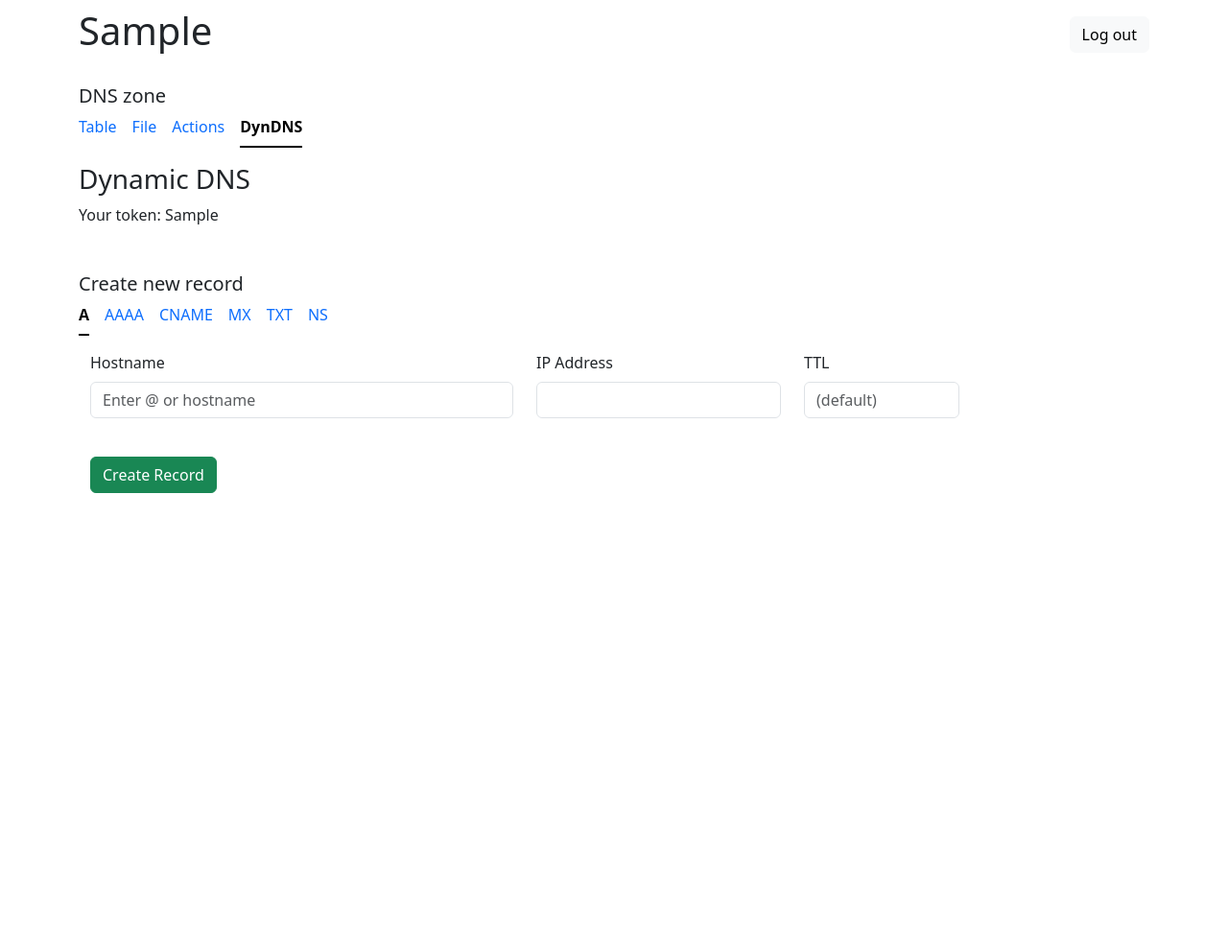
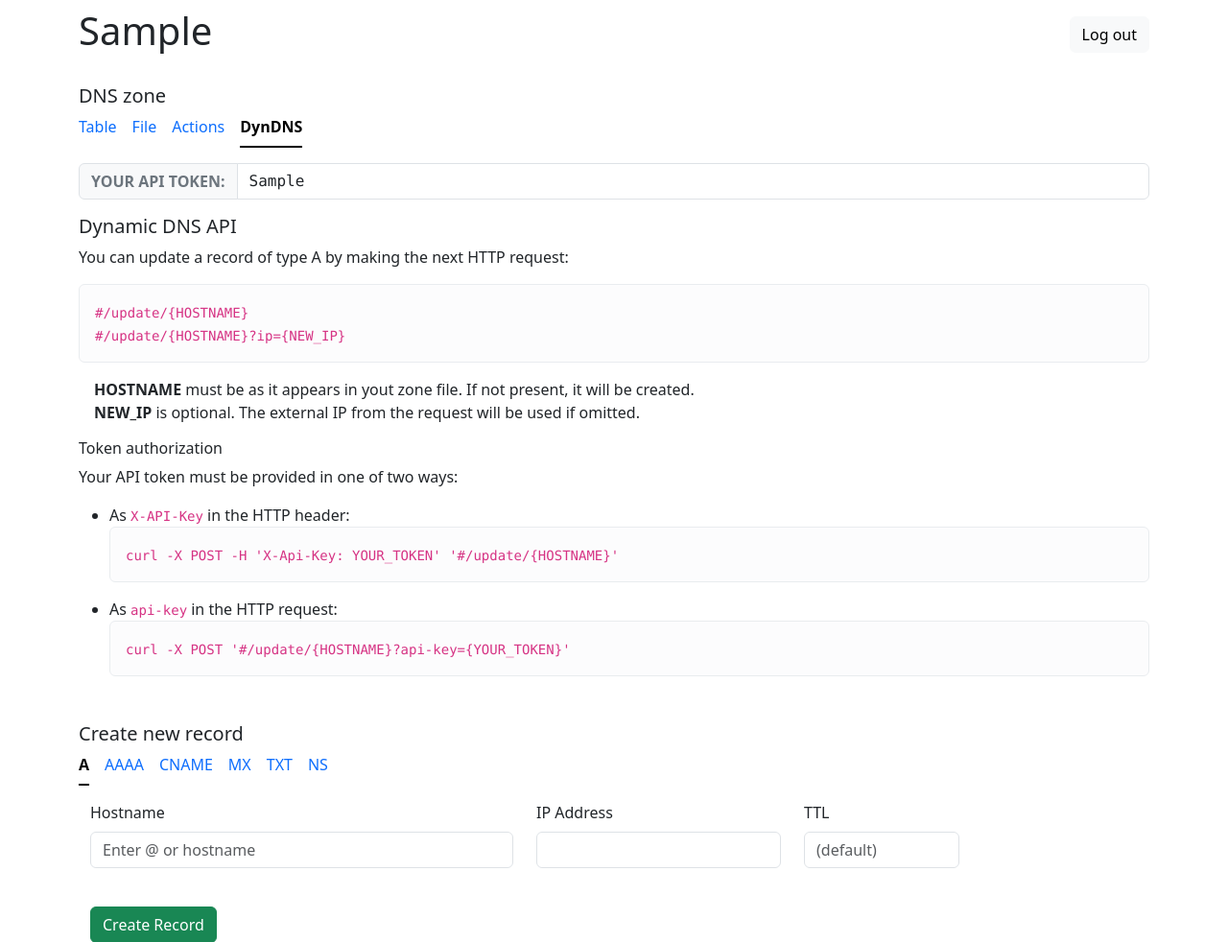
Before and after one commit to santigz/dns-platform, a FastAPI app: template templates/html/user.html in a window 1280 px wide, after a click on "DynDNS". Shown: the top 982 px of the page at 96% size. Before the commit the page ends 514 px from the top, so only its background shows below. Run offline with FastAPI, Linux system fonts and the light colour scheme; the template is opened without the code that fills it: most values are stand-ins (such as "Sample title", 1, 10 or a date in 2020); parts of the project's set-up code (start-up, migrations or seed data) failed here and were passed over.

Commit message:
Feat: Dynamic DNS

```diff
--- a/app/dns_manager.py
+++ b/app/dns_manager.py
@@ -10,6 +10,7 @@
 import requests
 import secrets
 import shutil
+import re
 
 from datetime import datetime, timedelta
 from typing import Dict
@@ -54,6 +55,11 @@
 
 class ZoneCreationError(Exception):
     pass
+
+class RecordUpdateError(Exception):
+    pass
+
+
 
 
 
@@ -312,6 +318,32 @@
         except Exception:
             logger.error(f'Failed backup {bkp_dir}.')
 
+    def zone_data_updating_record_a(self, username: str, hostname: str, ip: str, ttl=None) -> str:
+        logger.info(f'Updating record for user {username}: {hostname} {ip} {ttl}')
+        zonefile = Path(USER_ZONES_DIR) / username
+        if not zonefile.exists():
+            logger.error(f'Failed updating record: zone file does not exist for user {username}')
+            raise RecordUpdateError('Zone file does not exist')
+        zone_lines = zonefile.read_text().splitlines()
+        pattern = re.compile(rf'^{hostname}\s+(\d+\s+)?IN\s+A\s+\d+\.\d+\.\d+\.\d+')
+        record_found = False
+        updated_zone_data = []
+        ttl = f'{ttl}\t' if ttl else ''
+        for line in zone_lines:
+            if pattern.match(line):
+                updated_zone_data.append(f'{hostname}\t{ttl}IN\tA\t{ip}\n')
+                record_found = True
+            else:
+                updated_zone_data.append(line)
+        if not record_found:
+            updated_zone_data.append(f'{hostname}\t{ttl}IN\tA\t{ip}\n')
+            updated_zone_data.append('') # Ending newline mandatory for zone records
+        return '\n'.join(updated_zone_data)
+
+    def update_a_record(self, username: str, hostname: str, ip: str, ttl=None) -> None:
+        zone_data = self.zone_data_updating_record_a(username, hostname, ip, ttl)
+        self.set_user_zonefile(username, zone_data)
+
     def generate_token(self) -> str:
         raw_token = secrets.token_hex(USER_TOKEN_LENGTH // 2)
         return '-'.join(raw_token[i:i+4] for i in range(0, len(raw_token), 4))
@@ -345,6 +377,7 @@
         token_file.write_text(token)
         return token
 
+    # TODO: implement token expiration
     def get_user_token(self, username: str) -> str:
         user_tokens = self.load_user_tokens()
         if username in user_tokens:
--- a/app/main.py
+++ b/app/main.py
@@ -12,11 +12,12 @@
 from pydantic import BaseModel, Field
 from typing import Optional
 
-from .dns_manager import ZoneManager, BadZoneFile
+from .dns_manager import ZoneManager, BadZoneFile, RecordUpdateError
 
 
 class Settings(BaseSettings):
     root_domain: str = "example.com."
+    website_url: str = "http://localhost"
     testing_mode: bool = False
     testing_user: str = 'user'
 
@@ -27,7 +28,6 @@
 settings = Settings()
 app = FastAPI()
 app.mount("/static", StaticFiles(directory="static"), name="static")
-rate_limiter = fastlimiter.RateLimiter(rate=5, capacity=5, seconds=60)
 
 # For user tokens
 api_key_query = APIKeyQuery(name="api-key", auto_error=False)
@@ -63,11 +63,12 @@
             "user_zone": zonemgr.get_user_zonefile(username),
             "testing_mode": settings.testing_mode,
             "user_token": zonemgr.get_user_token(username),
+            "website_url": settings.website_url,
           }
     return templates.TemplateResponse(request=request, name="user.html", context=ctx)
 
 
-@app.get('/headers', response_class=PlainTextResponse)
+@app.get('/headers')
 async def read_headers(request: Request):
     check_user(request)
     # TODO: check user belongs to group dns_admin
@@ -128,7 +129,7 @@
         detail="Invalid or missing API Key",
     )
 
-@app.post("/api/v1/update/{hostname}")
+@app.post("/update/{hostname}")
 async def update_dns(
         hostname: str,
         request: Request,
@@ -136,11 +137,18 @@
         ip: Optional[str] = Query(None, description="The new IP address for the hostname. If not provided, the IP that originates the request is used."),
         ):
     username = zonemgr.find_user_for_token(api_key)
+    if not username:
+        return HTTPException(status_code=200, detail='Bad token')
     if not ip:
         ip = request.client.host
-    return {
-        "message": "DNS record updated successfully",
-        "username": username,
-        "hostname": hostname,
-        "ip": ip
-    }
+    try:
+        zonemgr.update_a_record(username, hostname, ip)
+    except RecordUpdateError as e:
+        raise HTTPException(status_code=status.HTTP_400_BAD_REQUEST, detail=str(e))
+    except Exception:
+        raise HTTPException(
+                status_code=status.HTTP_500_INTERNAL_SERVER_ERROR,
+                detail='Something bad happened. Try again later or try resetting your DNS zone.')
+    return {'status': 'OK',
+            'hostname': hostname,
+            'ip': ip}
--- a/templates/html/user.html
+++ b/templates/html/user.html
@@ -88,8 +88,37 @@
           </div>
         </div>
         <div class="tab-pane fade show" id="dyndns" role="tabpanel" aria-labelledby="dyndns-tab">
-          <h3>Dynamic DNS</h3>
-          <p>Your token: <span id="user_token">{{user_token}}</span></p>
+          <div class="input-group mb-3">
+            <span class="input-group-text text-secondary"><strong>YOUR API TOKEN:</strong></span>
+            <input type="text" class="form-control bg-white font-monospace" placeholder="Username"
+              value="{{user_token}}" disabled="true" aria-label="Username" aria-describedby="basic-addon1">
+          </div>
+          <h5>Dynamic DNS API</h5>
+          <p>You can update a record of type A by making the next HTTP request:</p>
+          <div class="alert alert-light" role="alert">
+            <code>{{website_url}}/update/{HOSTNAME}<br>
+              {{website_url}}/update/{HOSTNAME}?ip={NEW_IP}</code>
+          </div>
+          <p class="ms-3">
+            <strong>HOSTNAME</strong> must be as it appears in yout zone file. If not present, it will be created.<br>
+            <strong>NEW_IP</strong> is optional. The external IP from the request will be used if omitted.
+          </p>
+          <h6>Token authorization</h6>
+          <p>Your API token must be provided in one of two ways:</p>
+          <ul>
+            <li>
+              As <code>X-API-Key</code> in the HTTP header:
+              <div class="alert alert-light" role="alert">
+                <code>curl -X POST -H 'X-Api-Key: YOUR_TOKEN' '{{website_url}}/update/{HOSTNAME}'</code>
+              </div>
+            </li>
+            <li>
+              As <code>api-key</code> in the HTTP request:
+              <div class="alert alert-light" role="alert">
+                <code>curl -X POST '{{website_url}}/update/{HOSTNAME}?api-key={YOUR_TOKEN}'</code>
+              </div>
+            </li>
+          </ul>
         </div>
       </div>
     </div>
```
